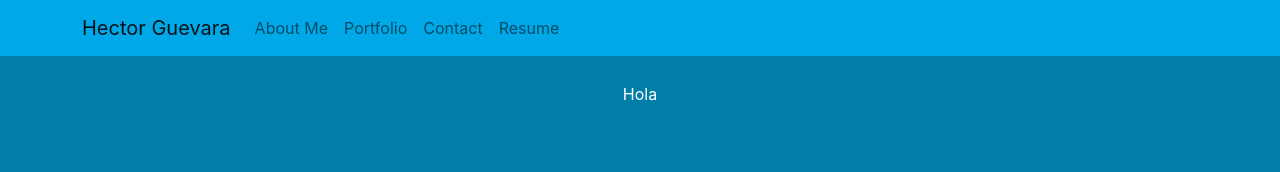
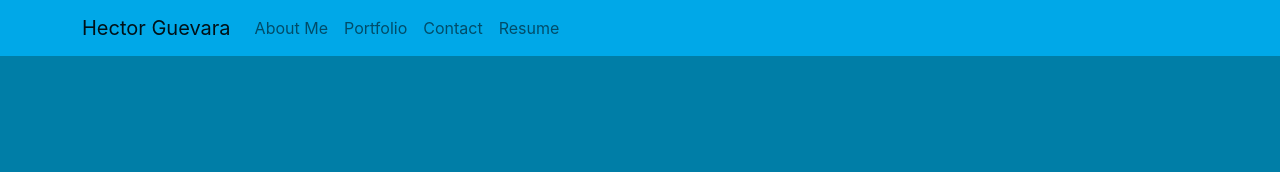
Before and after one commit to HGuevaraCF/portfolio, a React (Create React App) app: page /portfolio/work in a window 1280 px wide. Shown: the top 172 px of the page. Built offline with nearby package versions, Linux system fonts and the light colour scheme.

Commit message:
router issue

```diff
--- a/src/App.js
+++ b/src/App.js
@@ -36,10 +36,10 @@ function App() {
       </Navbar>
       <div className='content'>
         <Routes>
-          <Route path="/portfolio" element={<AboutMe/>} />
-          <Route path="/portfolio/work" element={<Portfolio/>} />
-          <Route path="/portfolio/contact" element={<Contact/>} />
-          <Route path="/portfolio/resume" element={<Resume/>} />
+          <Route path="/portfolio" component={AboutMe} />
+          <Route path="/portfolio/work" component={Portfolio} />
+          <Route path="/portfolio/contact" component={Contact} />
+          <Route path="/portfolio/resume" component={Resume} />
         </Routes>
       </div>
       </BrowserRouter>
```
